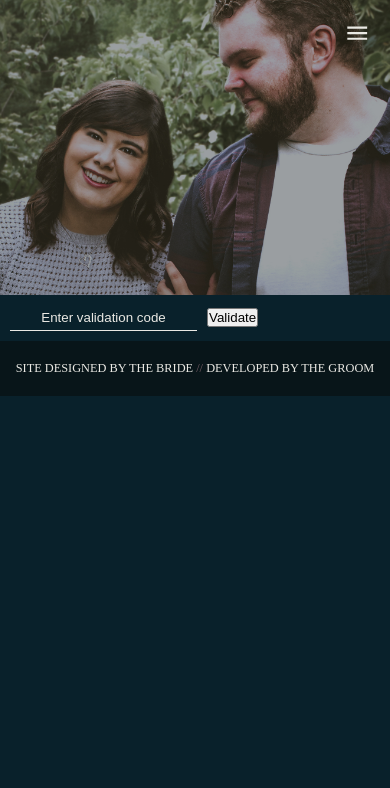
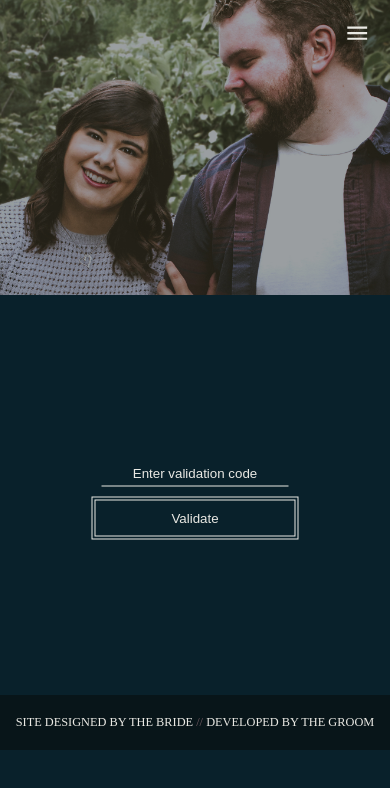
Before and after one commit to jbanass/jojo-wedding, an Angular app: page /rsvp in a window 390 px wide. Shown: the top 788 px of the page. Built offline with nearby package versions, Linux system fonts and the light colour scheme; a web font is replaced by a local one.

Commit message:
dynamic form generation working, mobile layout styling

```diff
--- a/src/app/rsvp-form/rsvp-form.component.html
+++ b/src/app/rsvp-form/rsvp-form.component.html
@@ -4,10 +4,24 @@
         <button class="rsvp-form-button" (click)="validate(codeInput.value)">Validate</button>
     </div>
     <ng-template #partyEntry>
-        <div class="rsvp-party-form">
+        <div class="rsvp-party-form-container">
             <h1>RSVP</h1>
-            <input class="rsvp-form-input" type="text" placeholder="What's your name?" />
-            <input class="rsvp-form-input" type="number" placeholder="How many are you bringing?" />
+            <input #partyLeaderName class="rsvp-form-input" type="text" placeholder="What's your full name?" />
+            <input #guestCount class="rsvp-form-input" type="number" placeholder="How many are you bringing?" />
+            <button class="rsvp-form-button" (click)="buildForm(partyLeaderName.value, guestCount.value)">Start</button>
         </div>
     </ng-template>
+    <ng-container *ngIf="partyList">
+        <div [formGroup]="partyList">
+            <div formArrayName="people">
+                <div *ngFor="let person of partyList.get('people').controls; let i = index">
+                    <div class="rsvp-person" [formGroupName]="i">
+                        <input class="rsvp-form-input" formControlName="name" placeholder="Guest Name" />
+                        <input class="rsvp-form-input" formControlName="food" placeholder="Food Choice" />
+                        <input class="rsvp-form-input" formControlName="foodNotes" placeholder="Food Notes" />
+                    </div>
+                </div>
+            </div>
+        </div>
+    </ng-container>
 </div>
--- a/src/app/rsvp-form/rsvp-form.component.scss
+++ b/src/app/rsvp-form/rsvp-form.component.scss
@@ -1,11 +1,19 @@
 @import '../../variables';
 
 .rsvp-form-container {
-
+    height: auto;
+    min-height: 400px;
+    position: relative;
 }
 
 .rsvp-form-validation {
-
+    position: absolute;
+    left: 50%;
+    top: 50%;
+    -webkit-transform: translate(-50%, -50%);
+    transform: translate(-50%, -50%);
+    display: flex;
+    flex-direction: column;
 }
 
 .rsvp-form-input {
@@ -17,6 +25,7 @@
     text-align: center;
     color: $off-white;
     margin: 10px;
+    outline:$light-blue;
 }
 
 .rsvp-form-input::placeholder {
@@ -25,7 +34,14 @@
 }
 
 .rsvp-form-button {
-
+    -webkit-appearance: none;
+    -moz-appearance: none;
+    appearance: none;
+    background-color: transparent;
+    color: $off-white;
+    padding: 10px 20px;
+    border: 4px double;
+    display: block;
 }
 
 .rsvp-party-form {
@@ -35,3 +51,10 @@
 .rsvp-party-form h1 {
     color:$light-blue;
 }
+
+.rsvp-person {
+    background-color: $light-blue;
+    margin: 20px;
+    text-align: center;
+    padding: 10px;
+}
--- a/src/app/rsvp-form/rsvp-form.component.ts
+++ b/src/app/rsvp-form/rsvp-form.component.ts
@@ -1,6 +1,6 @@
-import { Component } from "@angular/core";
+import { Component, OnInit } from "@angular/core";
 
-import { FormGroup, FormControl } from "@angular/forms";
+import { FormGroup, FormControl, FormBuilder, FormArray } from "@angular/forms";
 
 import { RSVPService } from "./rsvp.service";
 
@@ -9,12 +9,57 @@ import { RSVPService } from "./rsvp.service";
   templateUrl: "./rsvp-form.component.html",
   styleUrls: ["./rsvp-form.component.scss"]
 })
-export class RSVPFormComponent {
+export class RSVPFormComponent implements OnInit {
   validationCode: string = null;
   isValidated: boolean = false;
-  fg: FormGroup;
+  party: FormGroup;
+  partyList: FormGroup;
+  partyLeaderName: string = '';
 
-  constructor(private service: RSVPService) { }
+
+  constructor(private service: RSVPService, private fb: FormBuilder) { }
+
+  ngOnInit() {
+    // this.partyLeader = new FormGroup({
+    //   name: new FormControl(),
+    //   guestCount: new FormControl()
+    // });
+  }
+
+  buildForm(partyLeaderName: string, guestCount: string) {
+    if (partyLeaderName !== null && guestCount !== null) {
+      this.partyLeaderName = partyLeaderName;
+      var people = [];
+
+      const guestLimit = parseInt(guestCount) + 1;
+
+      for (var i = 0; i < guestLimit; i++) {
+        console.log(i);
+        people.push(this.createPerson(i));
+      }
+
+      this.partyList = this.fb.group({
+        people: this.fb.array(people)
+      });
+    }
+  }
+
+  createPerson(index: number) {
+    var name: string = '';
+    var food: number = null;
+    var foodNotes: string = '';
+
+    if (index === 0) {
+      name = this.partyLeaderName;
+      console.log("Hit index 0", name);
+    }
+
+    return this.fb.group({
+      name: name,
+      food: food,
+      foodNotes: foodNotes
+    });
+  }
 
   validate(code: string) {
     this.service.submitRSVP(code).subscribe((result: boolean) => {
```
